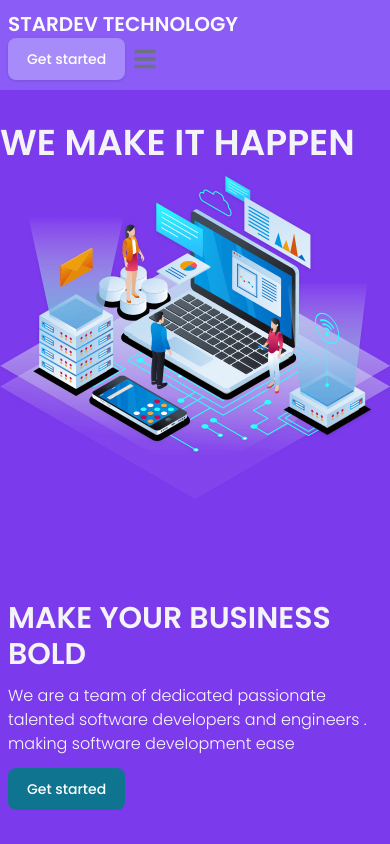
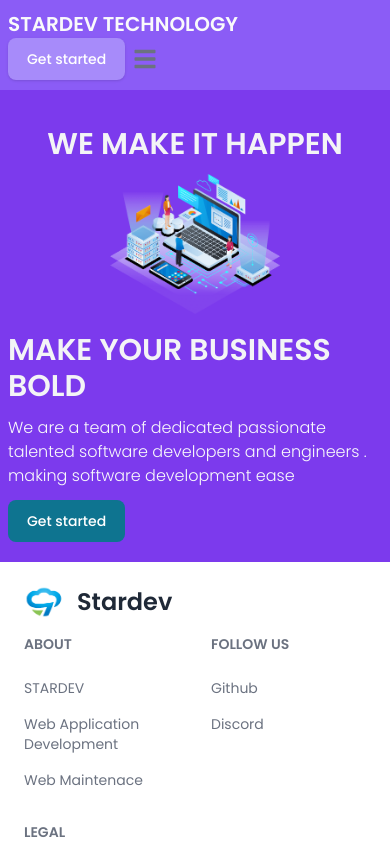
Before and after one commit to NzizaOscar250/StarDev, a React (Vite) app: page / in a window 390 px wide. Shown: the top 844 px of the page. Built offline with nearby package versions, Linux system fonts and the light colour scheme.

Commit message:
minized font size

```diff
--- a/src/view/Home.jsx
+++ b/src/view/Home.jsx
@@ -7,9 +7,9 @@
     <div className='bg-violet-600 min-h-[50vh]'>
          <div className='container py-5'>
              <div className='grid grid-rows-2 sm:grid-cols-6 gap-3 justify-items-center items-center  '>
-             <div className='col-span-3 lg:hidden'>
-               <h1 className='text-gray-100 uppercase font-semibold text-4xl leading-snug py-2'>We make it happen</h1>
-                  <img src={hero} alt='star dev' className='drop-shadow'/>
+             <div className='col-span-3 lg:hidden flex flex-col justify-center items-center'>
+               <h1 className='text-gray-100 uppercase font-semibold text-3xl leading-snug py-2 text-center'>We make it happen</h1>
+                  <img src={hero} alt='star dev' className='drop-shadow' className="h-[140px]"/>
               </div>
               <div className='col-span-3 px-2'>
                  <h1 className='text-gray-100 uppercase font-semibold text-4xl leading-snug hidden lg:block'>We make it happen</h1>
```
